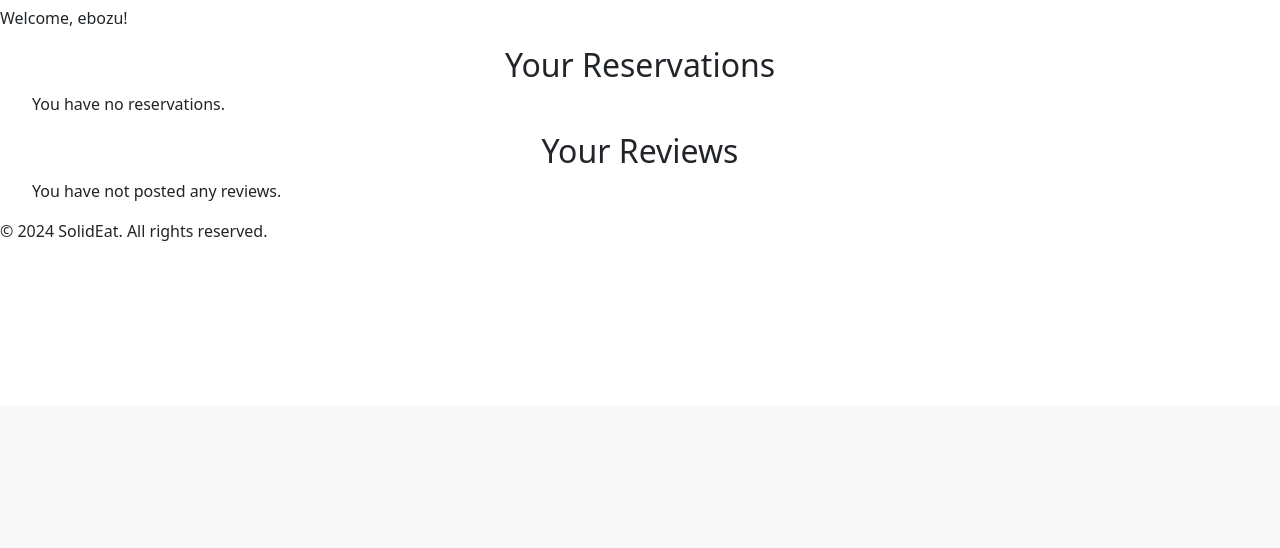
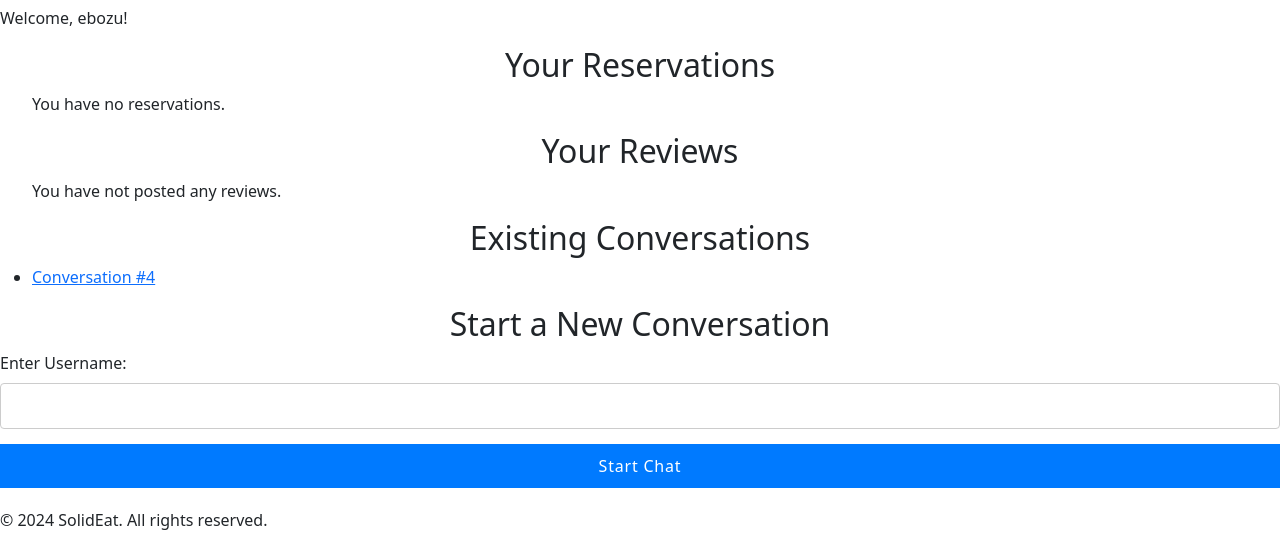
Before and after one commit to Ozomozyan/SolidEat, a Django app: page /profile/ in a window 1280 px wide. Shown: the part 394-942 px from the top of the page. Before the commit the page ends 635 px from the top, so only its background shows below. Run offline with Django 5.2, Linux system fonts and the light colour scheme; a user stored in the database is signed in; data comes from the database, SQL or seed files in the repository; both versions use the stored data as it was after the commit.

Commit message:
Chat functionnality implemented
Fonctionnement de chat est implementée

```diff
--- a/booking/models.py
+++ b/booking/models.py
@@ -55,3 +55,32 @@ class Review(models.Model):
 
     def __str__(self):
         return f"{self.user.username} review of {self.restaurant.name}: {self.rating}/5"
+
+
+class ConversationManager(models.Manager):
+    def get_or_create_participants(self, user1, user2):
+        conversation = self.filter(participants=user1).filter(participants=user2)
+        if conversation.exists():
+            return conversation.first(), False
+        else:
+            conversation = self.create()
+            conversation.participants.add(user1, user2)
+            return conversation, True
+
+class Conversation(models.Model):
+    participants = models.ManyToManyField(settings.AUTH_USER_MODEL)
+    objects = ConversationManager()
+
+
+    def get_other_participant(self, user):
+        return self.participants.exclude(id=user.id).first().username
+
+
+class Message(models.Model):
+    conversation = models.ForeignKey(Conversation, related_name='messages', on_delete=models.CASCADE)
+    sender = models.ForeignKey(settings.AUTH_USER_MODEL, related_name='messages', on_delete=models.CASCADE)
+    text = models.TextField()
+    timestamp = models.DateTimeField(auto_now_add=True)
+
+    def __str__(self):
+        return "From {} to {} at {}".format(self.sender, self.conversation, self.timestamp)
--- a/booking/urls.py
+++ b/booking/urls.py
@@ -1,6 +1,6 @@
 from django.urls import path
 from . import views
-from .views import manage_restaurant, user_profile_public, edit_review, delete_review, cancel_reservation, edit_reservation, delete_reservation
+from .views import manage_restaurant, user_profile_public, edit_review, delete_review, cancel_reservation, edit_reservation, delete_reservation, start_chat, view_chat, start_chat_by_username
 
 urlpatterns = [
     path('restaurants/', views.list_restaurants, name='list_restaurants'),
@@ -13,4 +13,7 @@ urlpatterns = [
     path('review/delete/<int:review_id>/', delete_review, name='delete_review'),
     path('reservation/edit/<int:reservation_id>/', edit_reservation, name='edit_reservation'),
     path('reservation/delete/<int:reservation_id>/', delete_reservation, name='delete_reservation'),
+    path('chat/<int:user_id>/', start_chat, name='start_chat'),
+    path('chat/start_by_username/', start_chat_by_username, name='start_chat_by_username'),
+    path('chat/view/<int:conversation_id>/', view_chat, name='view_chat'),
 ]
--- a/booking/views.py
+++ b/booking/views.py
@@ -15,6 +15,9 @@ from django.contrib.auth.decorators import login_required, user_passes_test
 from .forms import ReservationForm, ReviewForm
 from datetime import date, datetime, timedelta
 from django.utils import timezone
+from django.db.models import Count
+from django.http import HttpResponseRedirect
+from django.urls import reverse
 
 
 def home(request):
@@ -80,10 +83,13 @@ def user_profile(request):
                                               time__gte=current_datetime.time()).order_by('-date')
     reviews = Review.objects.filter(user=request.user).order_by('-date_posted')
 
+    conversations = Conversation.objects.filter(participants=request.user).distinct()
+
     context = {
         'user': request.user,
         'reservations': reservations,
         'reviews': reviews,
+        'conversations': conversations,
         'today': date.today(),
     }
     return render(request, 'booking/user_profile.html', context)
@@ -221,3 +227,57 @@ def delete_review(request, review_id):
     review.delete()
     messages.success(request, 'Review deleted successfully!')
     return redirect('restaurant_detail', restaurant_id=restaurant_id)
+
+
+
+
+from .models import User, Message, Conversation
+
+@login_required
+def start_chat(request, user_id):
+    other_user = get_object_or_404(User, id=user_id)
+    if request.user == other_user:
+        messages.error(request, "You cannot start a conversation with yourself.")
+        return redirect('user_profile')
+
+    # Find conversations that include exactly these two users
+    conversations = Conversation.objects.filter(participants__in=[request.user, other_user]).annotate(num_participants=Count('participants')).filter(num_participants=2)
+
+    if conversations.count() == 1:
+        conversation = conversations.first()
+    elif conversations.count() == 0:
+        # No existing conversation found, create a new one
+        conversation = Conversation.objects.create()
+        conversation.participants.add(request.user, other_user)
+    else:
+        # Handle unexpected case, e.g., data corruption where >1 such conversations exist
+        return redirect('error_handling_view')
+
+    return redirect('view_chat', conversation_id=conversation.id)
+
+def view_chat(request, conversation_id):
+    conversation = get_object_or_404(Conversation, id=conversation_id)
+    if request.method == 'POST':
+        text = request.POST.get('message')
+        Message.objects.create(conversation=conversation, sender=request.user, text=text)
+    messages = conversation.messages.all().order_by('timestamp')
+    return render(request, 'booking/conversation.html', {'conversation': conversation, 'messages': messages})
+
+
+@login_required
+def start_chat_by_username(request):
+    if request.method == 'POST':
+        username = request.POST.get('username')
+        try:
+            other_user = User.objects.get(username=username)
+            # Avoid chatting with oneself
+            if request.user == other_user:
+                messages.error(request, "You cannot start a chat with yourself.")
+                return HttpResponseRedirect(reverse('user_profile'))
+
+            # Create or get existing conversation
+            conversation, created = Conversation.objects.get_or_create_participants(request.user, other_user)
+            return HttpResponseRedirect(reverse('view_chat', args=[conversation.id]))
+        except User.DoesNotExist:
+            messages.error(request, "User not found.")
+    return HttpResponseRedirect(reverse('user_profile'))
--- a/templates/booking/user_profile.html
+++ b/templates/booking/user_profile.html
@@ -37,8 +37,28 @@
         <p>You have not posted any reviews.</p>
     {% endfor %}
 </ul>
-{% endblock %}
+
+
+<h2>Existing Conversations</h2>
+<ul>
+{% for conversation in conversations %}
+    <li><a href="{% url 'view_chat' conversation_id=conversation.id %}">Conversation #{{ conversation.id }}</a></li>
+{% empty %}
+    <p>No conversations yet.</p>
+{% endfor %}
+</ul>
+
+<!-- Form to start a new conversation -->
+<h2>Start a New Conversation</h2>
+<form method="post" action="{% url 'start_chat_by_username' %}">
+    {% csrf_token %}
+    <label for="username">Enter Username:</label>
+    <input type="text" id="username" name="username" required>
+    <button type="submit">Start Chat</button>
+</form>
 
 {% block extra_js %}
 <script src="{% static 'js/cancel-reservation.js' %}"></script>
 {% endblock %}
+
+{% endblock %}
--- a/templates/booking/user_profile_public.html
+++ b/templates/booking/user_profile_public.html
@@ -26,4 +26,8 @@
     <li>Reservation at {{ reservation.restaurant.name }} on {{ reservation.date }}</li>
     {% endfor %}
 </ul>
+
+{% if profile_user != request.user %}
+    <a href="{% url 'start_chat' user_id=profile_user.id %}" class="btn btn-primary">Start Conversation</a>
+{% endif %}
 {% endblock %}
```
Also changed, not shown: templates/booking/conversation.html (added, +14 -0 lines), booking/migrations/0008_conversation_message.py (added), db.sqlite3.
